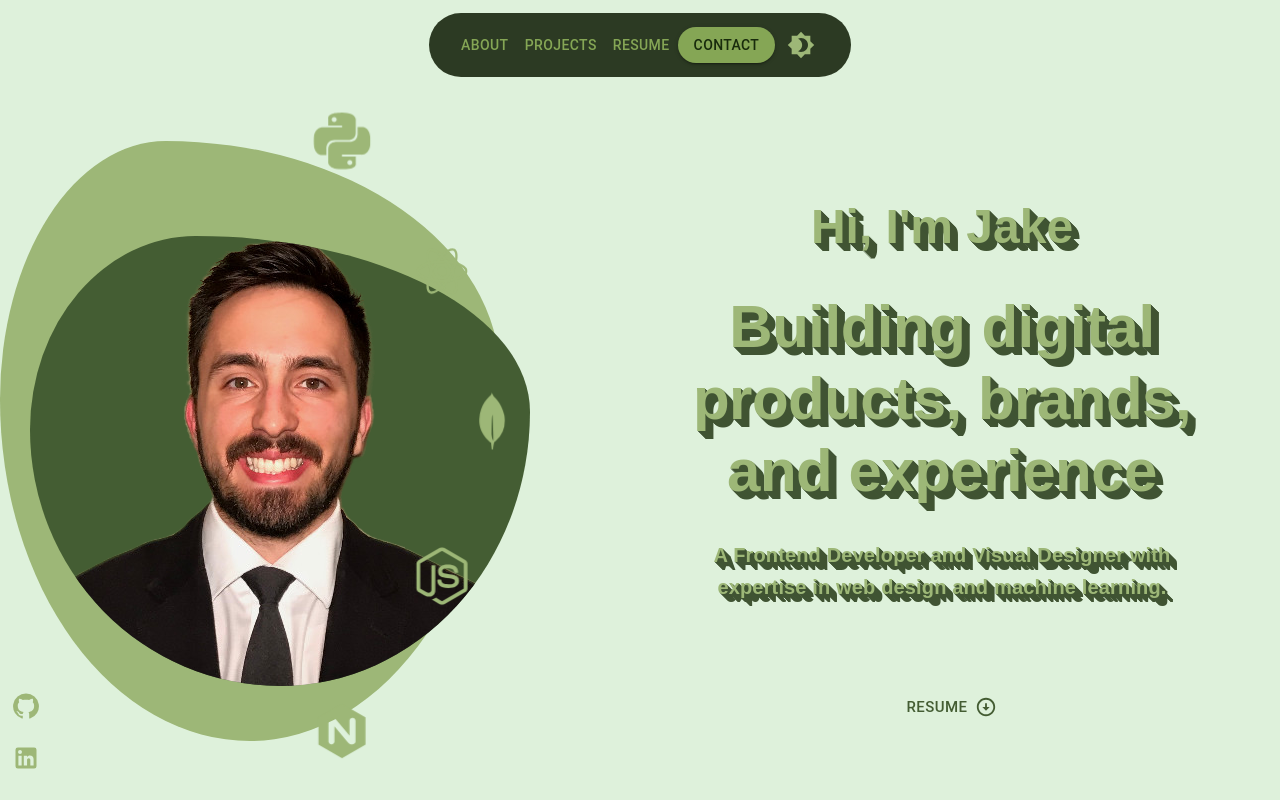
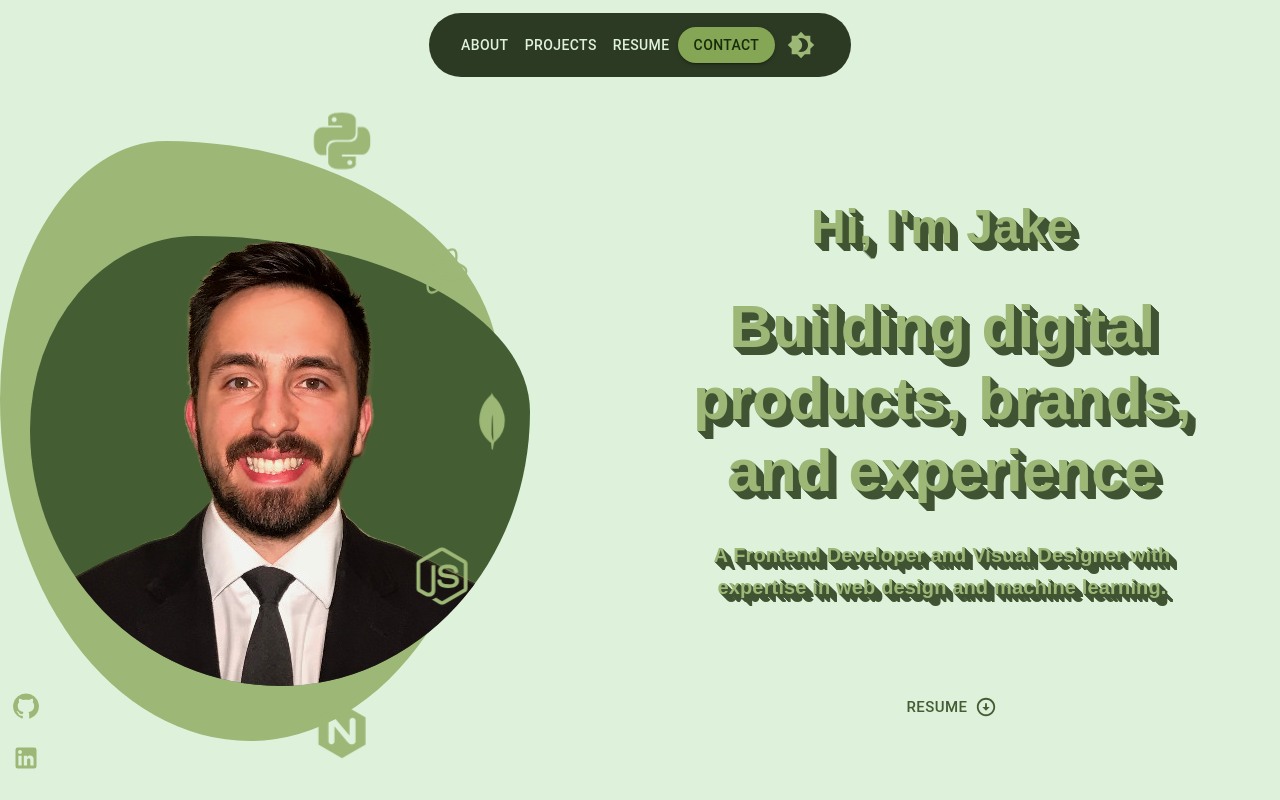
Before and after one commit to JakeSchroder/portfolio-jake, a React (Create React App) app: page / in a window 1280 px wide. Shown: the top 800 px of the page. Built offline with nearby package versions, Linux system fonts and the light colour scheme.

Commit message:
Fix header text color

```diff
--- a/src/containers/Header.js
+++ b/src/containers/Header.js
@@ -27,13 +27,13 @@ export default function Header({colorMode, setColorMode, theme}) {
             setClicked(false)
         }, 500)
     }
-    const textColor = theme.palette.mode === 'light' ? "secondary" : "inherit"
+    const textColor = theme.palette.mode === 'light' ? theme.palette.background.default : "inherit"
     return (
         <Grid container justifyContent='center' rowGap={0}>
             <Toolbar sx={{backgroundColor:theme.palette.primary.dark, borderRadius:30}}>
-                <Button color={textColor} ><Link to='aboutBody' spy={true} smooth={true} offset={-90} sx={{fill:textColor}}>About</Link></Button>
-                <Button color={textColor}><Link to='projectBody' spy={true} smooth={true} offset={-230}>Projects</Link></Button>
-                <Button color={textColor}>
+                <Button  sx={{color: textColor}}><Link to='aboutBody' spy={true} smooth={true} offset={-90}>About</Link></Button>
+                <Button sx={{color: textColor}}><Link to='projectBody' spy={true} smooth={true} offset={-230}>Projects</Link></Button>
+                <Button sx={{color: textColor}}>
                     <Link to='resumeBody' spy={true} smooth={true} offset={-90}>
                         Resume
                     </Link>
```
